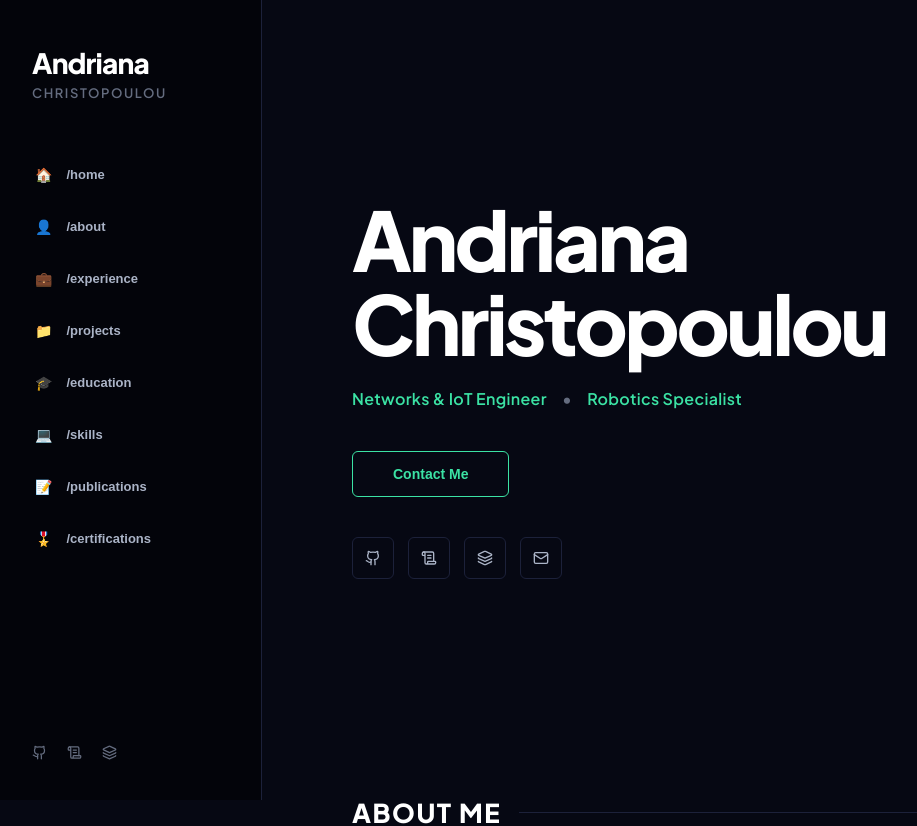
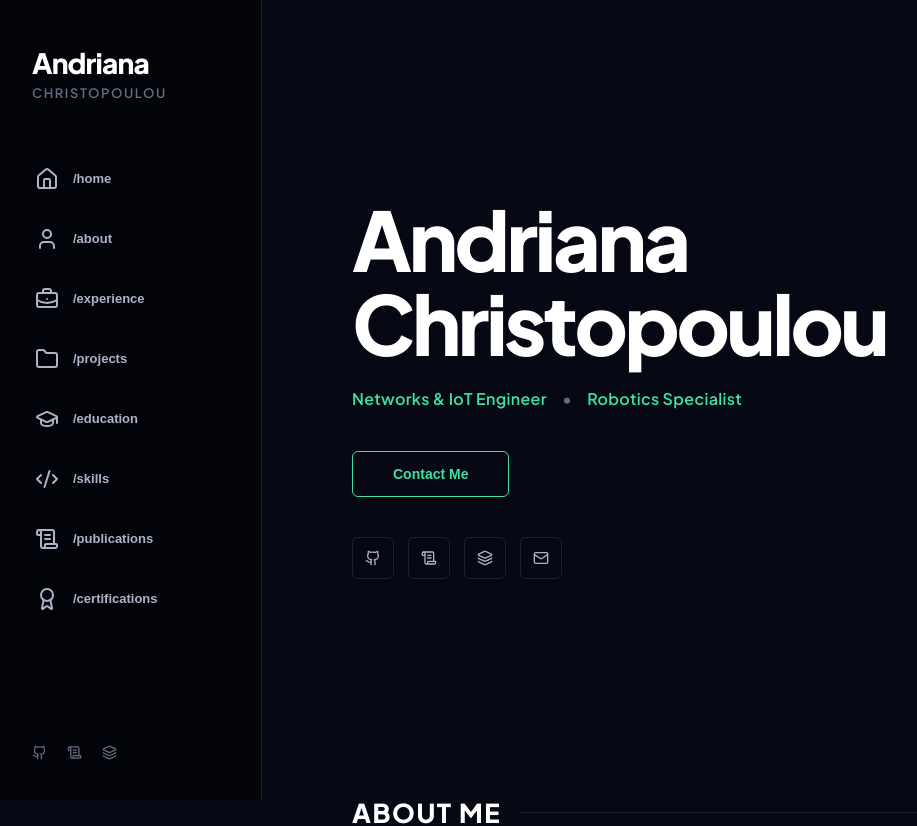
Before and after one commit to losandriana/bio, a React (Vite) app: page / in a window 1280 px wide. Shown: the top 826 px of the page, without its empty margins (8-925 px from the left). Built offline with nearby package versions, Linux system fonts and the light colour scheme.

Commit message:
Update main.jsx

```diff
--- a/src/main.jsx
+++ b/src/main.jsx
@@ -1,5 +1,6 @@
 import React from "react";
 import { createRoot } from "react-dom/client";
+
 import {
   Github,
   Mail,
@@ -9,19 +10,28 @@ import {
   Clock3,
   Download,
   FileText,
-  Layers
+  Layers,
+  Home,
+  BriefcaseBusiness,
+  Folder,
+  GraduationCap,
+  Code2,
+  Award,
+  Wrench,
+  User
 } from "lucide-react";
+
 import "./styles.css";
 
 const navItems = [
-  { id: "home", label: "/home", icon: "🏠" },
-  { id: "about", label: "/about", icon: "👤" },
-  { id: "experience", label: "/experience", icon: "💼" },
-  { id: "projects", label: "/projects", icon: "📁" },
-  { id: "education", label: "/education", icon: "🎓" },
-  { id: "skills", label: "/skills", icon: "💻" },
-  { id: "publications", label: "/publications", icon: "📝" },
-  { id: "certifications", label: "/certifications", icon: "🎖️" }
+  { id: "home", label: "/home", icon: Home },
+  { id: "about", label: "/about", icon: User },
+  { id: "experience", label: "/experience", icon: BriefcaseBusiness },
+  { id: "projects", label: "/projects", icon: Folder },
+  { id: "education", label: "/education", icon: GraduationCap },
+  { id: "skills", label: "/skills", icon: Code2 },
+  { id: "publications", label: "/publications", icon: ScrollText },
+  { id: "certifications", label: "/certifications", icon: Award }
 ];
 
 const experienceGroups = [
@@ -119,9 +129,16 @@ function App() {
 
         <nav className="sidebar-links-list">
           {navItems.map((item) => (
-            <button key={item.id} className="sidebar-nav-btn" onClick={() => handleScroll(item.id)}>
-              <span className="nav-emoji">{item.icon}</span>
-              <span className="nav-label-text">{item.label}</span>
+            <button
+              key={item.id}
+              className="sidebar-nav-btn"
+              onClick={() => handleScroll(item.id)}
+            >
+              <item.icon className="sidebar-nav-icon" />
+
+              <span className="nav-label-text">
+                {item.label}
+              </span>
             </button>
           ))}
         </nav>
```
